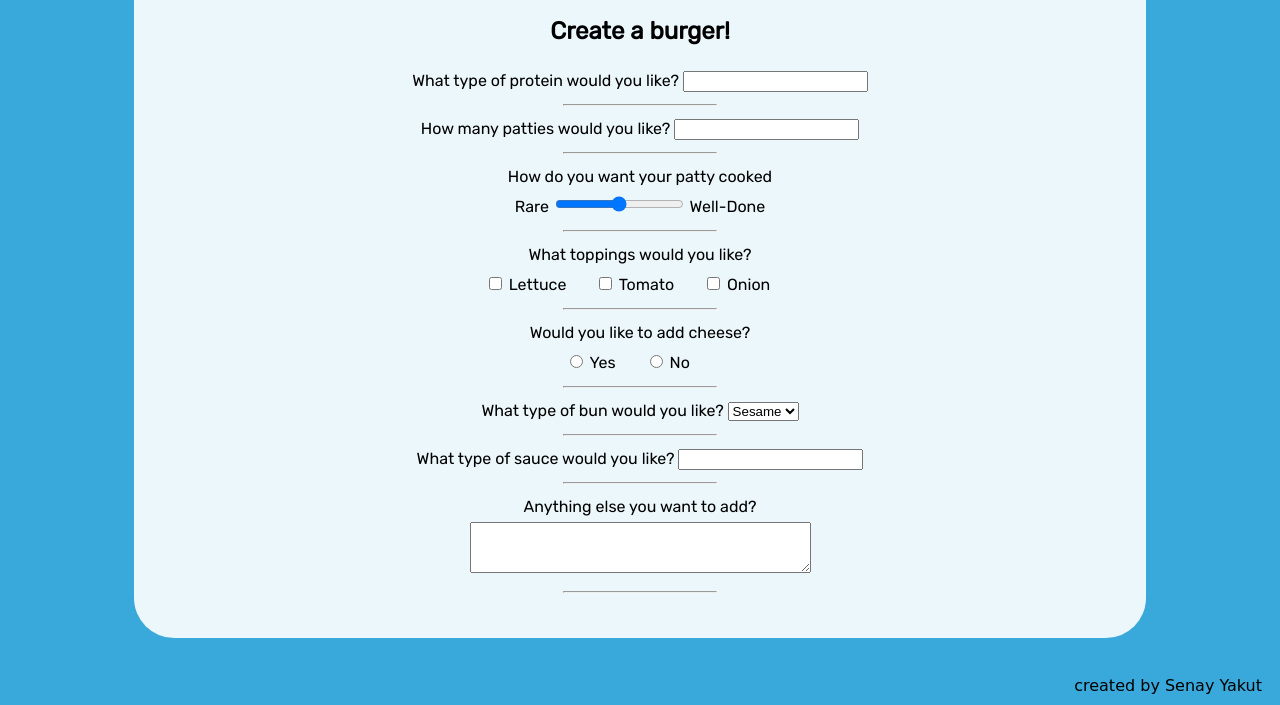
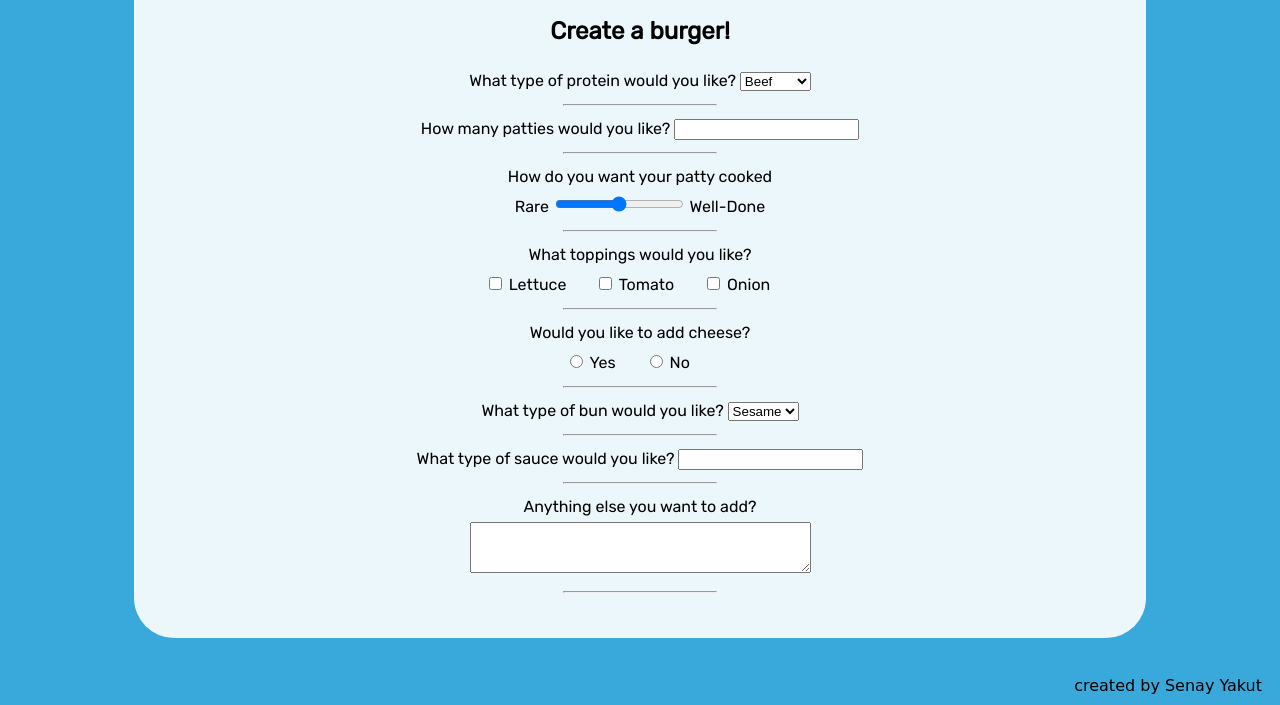
Before and after one commit to SenayYakut/Davie-s-Burgers, a plain HTML site: page index.html in a window 1280 px wide. Shown: the part 160-865 px from the top of the page. Drawn offline with Linux system fonts and the light colour scheme.

Commit message:
Update index.html

```diff
--- a/index.html
+++ b/index.html
@@ -13,8 +13,12 @@
       <form action="submission.html" method="GET">
 				<h1>Create a burger!</h1>
         <section class="protein">
-          <label for="patty">What type of protein would you like?</label>
-    			<input type="text" name="patty" id="patty">
+	  <label for="patty">What type of protein would you like?</label>
+          <select name="patty" id="patty">
+            <option value="beef">Beef</option>
+            <option value="chicken">Chicken</option>
+            <option value="veggie">Veggie</option>
+          </select>
         </section>
         <hr>
         <section class="patties">
```
